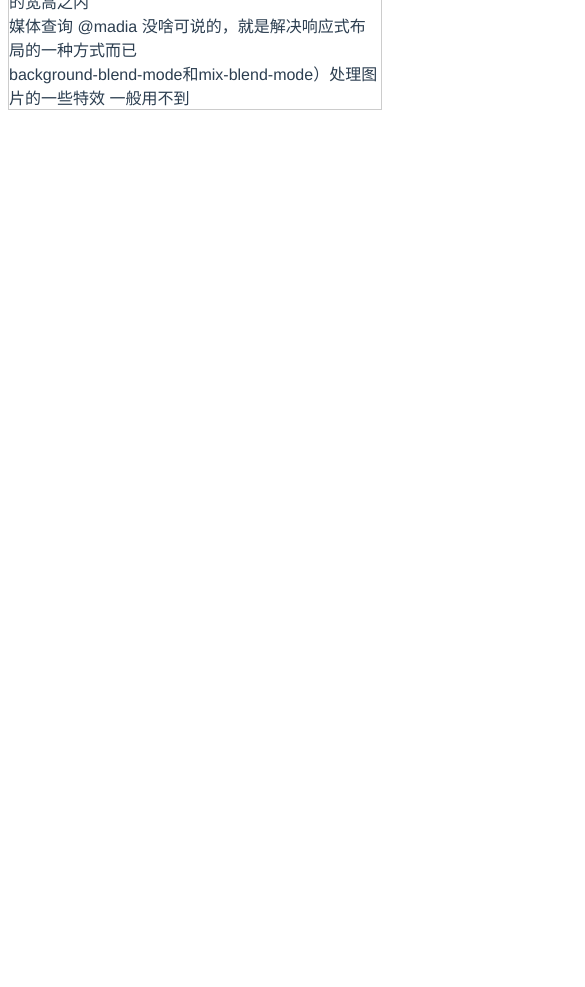
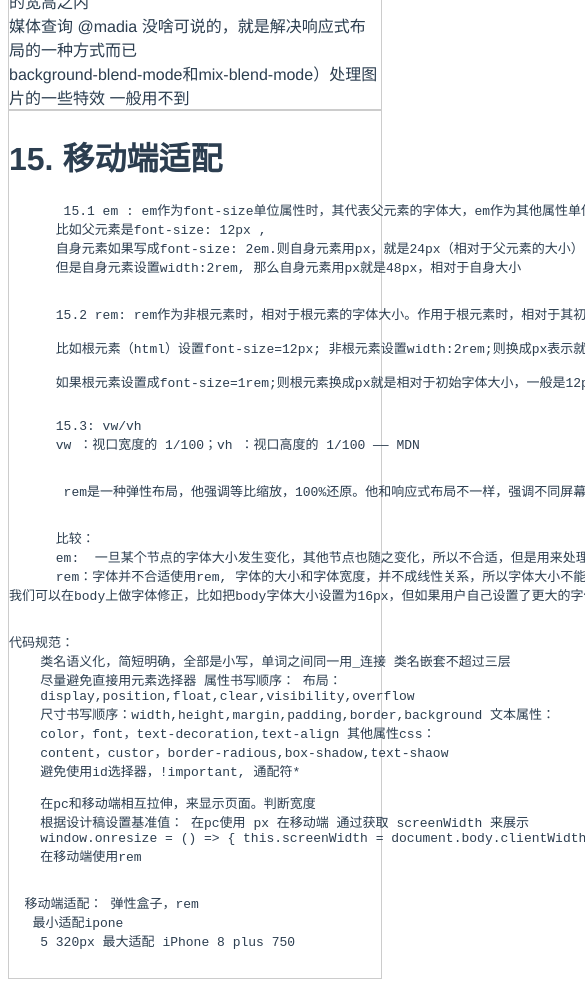
Before and after one commit to OnlyOneHelen/technological_learn, a Vue app: page / in a window 390 px wide. Shown: the part 7720-8707 px from the top of the page, 585 px wide, since content can reach past the window. Before the commit the page ends 7838 px from the top, so only its background shows below. Built offline with nearby package versions, Linux system fonts and the light colour scheme.

Commit message:
feat: mobile flex

```diff
--- /dev/null
+++ b/src/views/cssList/15.vue
@@ -0,0 +1,67 @@
+<template>
+  <div>
+    <h1>15. 移动端适配</h1>
+    <pre>
+       15.1 em : em作为font-size单位属性时，其代表父元素的字体大，em作为其他属性单位使用时，代表自身字体大小
+      比如父元素是font-size: 12px ,
+      自身元素如果写成font-size: 2em.则自身元素用px，就是24px（相对于父元素的大小）
+      但是自身元素设置width:2rem, 那么自身元素用px就是48px，相对于自身大小
+       </pre
+    >
+    <pre>
+      15.2 rem: rem作为非根元素时，相对于根元素的字体大小。作用于根元素时，相对于其初始化字体大小
+
+      比如根元素（html）设置font-size=12px; 非根元素设置width:2rem;则换成px表示就是24px；
+
+      如果根元素设置成font-size=1rem;则根元素换成px就是相对于初始字体大小，一般是12px；
+</pre
+    >
+    <pre>
+
+      15.3: vw/vh
+      vw ：视口宽度的 1/100；vh ：视口高度的 1/100 —— MDN
+   </pre
+    >
+    <pre>
+       rem是一种弹性布局，他强调等比缩放，100%还原。他和响应式布局不一样，强调不同屏幕要有不同的显示，比如媒体查询。
+    </pre>
+
+    <pre>
+      比较：
+      em:  一旦某个节点的字体大小发生变化，其他节点也随之变化，所以不合适，但是用来处理字体还是绝妙的。
+      rem：字体并不合适使用rem, 字体的大小和字体宽度，并不成线性关系，所以字体大小不能使用rem；由于设置了根元素字体的大小，会影响所有没有设置字体大小的元素，因为字体大小是会继承的，难道要每个元素都显示设置字体大小？
+我们可以在body上做字体修正，比如把body字体大小设置为16px，但如果用户自己设置了更大的字体，此时用户的设置将失效，比如合理的方式是，将其设置为用户的默认字体大小:
+    </pre>
+    <pre>
+代码规范：
+    类名语义化，简短明确，全部是小写，单词之间同一用_连接 类名嵌套不超过三层
+    尽量避免直接用元素选择器 属性书写顺序： 布局：
+    display,position,float,clear,visibility,overflow
+    尺寸书写顺序：width,height,margin,padding,border,background 文本属性：
+    color，font，text-decoration,text-align 其他属性css：
+    content，custor，border-radious,box-shadow,text-shaow
+    避免使用id选择器，!important, 通配符*
+</pre
+    >
+    <pre>
+    在pc和移动端相互拉伸，来显示页面。判断宽度
+    根据设计稿设置基准值： 在pc使用 px 在移动端 通过获取 screenWidth 来展示
+    window.onresize = () => { this.screenWidth = document.body.clientWidth; };
+    在移动端使用rem
+    </pre>
+    <pre>
+  移动端适配： 弹性盒子，rem
+   最小适配ipone
+    5 320px 最大适配 iPhone 8 plus 750
+   </pre
+    >
+    <pre></pre>
+  </div>
+</template>
+
+<script>
+export default {};
+</script>
+
+<style lang="scss" scoped>
+</style>
--- a/src/views/cssList/index.vue
+++ b/src/views/cssList/index.vue
@@ -11,24 +11,26 @@
     <number-four></number-four>
     <number-six></number-six>
     <number-eight></number-eight>
+    <number-fifteen></number-fifteen>
   </div>
 </template>
 
 <script>
-import numberOne from './1.vue'
-import numberThree from './3'
-import numberFive from './5.vue'
-import numberSeven from './7'
-import numberNine from './9'
-import numberEleven from './11'
-import numberThirteen from './13'
-import numberTwo from './2.vue'
-import numberFour from './4.vue'
-import numberSix from './6.vue'
-import numberEight from './8.vue'
+import numberOne from "./1.vue";
+import numberThree from "./3";
+import numberFive from "./5.vue";
+import numberSeven from "./7";
+import numberNine from "./9";
+import numberEleven from "./11";
+import numberThirteen from "./13";
+import numberTwo from "./2.vue";
+import numberFour from "./4.vue";
+import numberSix from "./6.vue";
+import numberEight from "./8.vue";
+import numberFifteen from "./15.vue";
 export default {
-  data () {
-    return {}
+  data() {
+    return {};
   },
   components: {
     numberOne,
@@ -41,12 +43,13 @@ export default {
     numberTwo,
     numberFour,
     numberSix,
-    numberEight
-  }
-}
+    numberEight,
+    numberFifteen,
+  },
+};
 </script>
 <style>
-    .about>div {
-        border: 1px solid #ccc;
-    }
+.about > div {
+  border: 1px solid #ccc;
+}
 </style>
```
Also changed, not shown: 1 other file (tests, documents, lock files or other folders).
